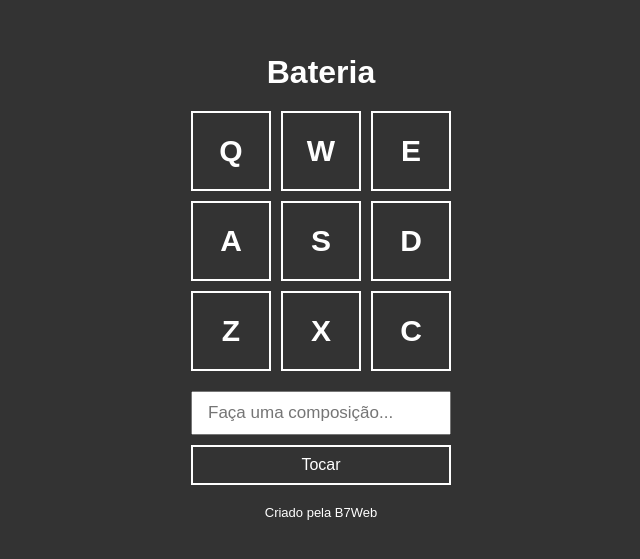
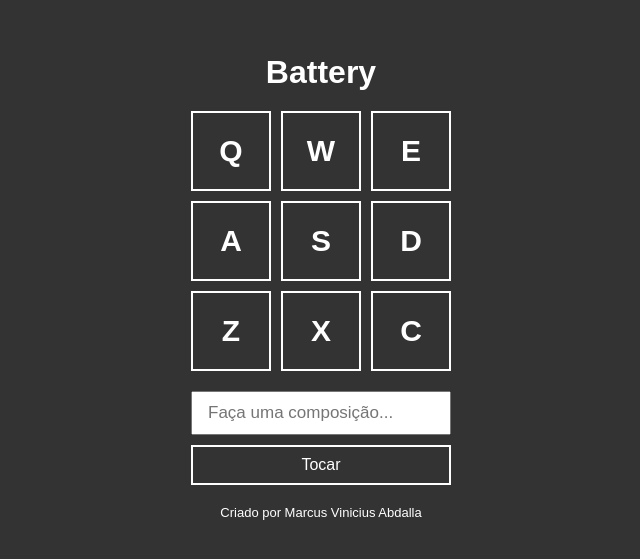
Before and after one commit to MarcusViniciusAbdalla/Battery, a plain HTML site: page index.html in a window 1280 px wide. Shown: the part 113-672 px from the top of the page, without its empty margins (319-959 px from the left). Drawn offline with Linux system fonts and the light colour scheme.

Commit message:
Update index.html

```diff
--- a/index.html
+++ b/index.html
@@ -4,11 +4,11 @@
     <meta charset="UTF-8">
     <meta http-equiv="X-UA-Compatible" content="IE=edge">
     <meta name="viewport" content="width=device-width, initial-scale=1.0">
-    <title>Bateria</title>
+    <title>Battery</title>
     <link rel="stylesheet" href="style.css" />
 </head>
 <body>
-    <h1>Bateria</h1>
+    <h1>Battery</h1>
 
     <div class="keys">
         <div data-key="keyq" class="key">Q</div>
@@ -28,7 +28,7 @@
         <button>Tocar</button>
     </div>
 
-    <footer>Criado pela B7Web</footer>
+    <footer>Criado por Marcus Vinicius Abdalla</footer>
 
     <audio id="s_keyq" src="sounds/keyq.wav"></audio>
     <audio id="s_keyw" src="sounds/keyw.wav"></audio>
```
